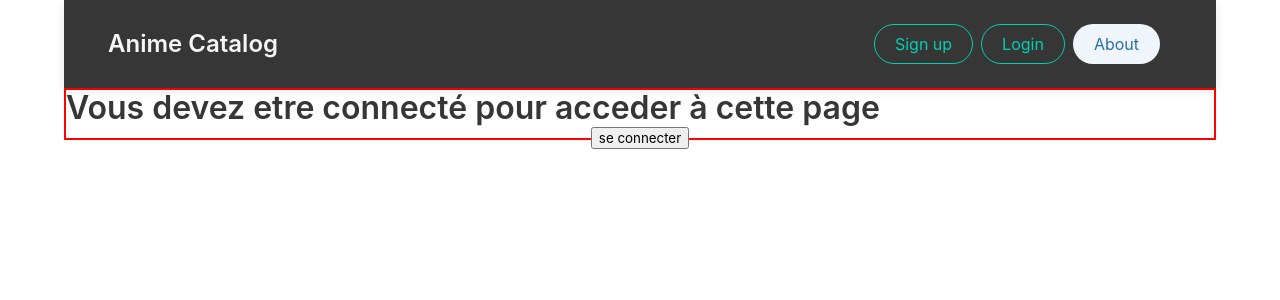
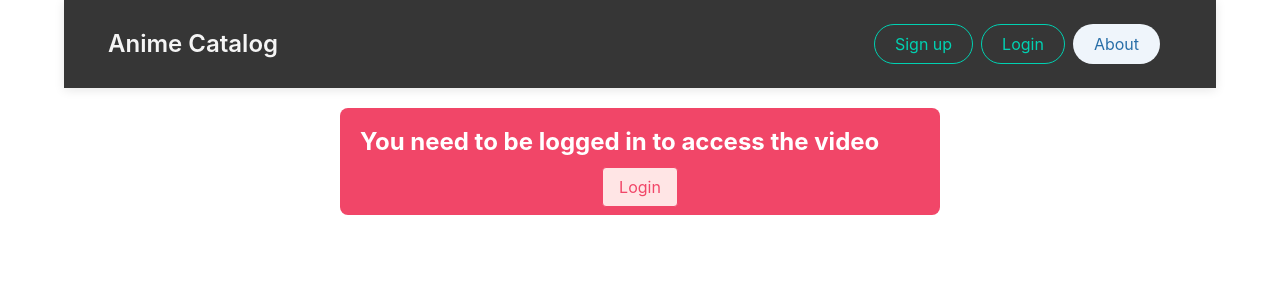
Before and after one commit to andrei22131/web_tvShow, a Vue app: page /jouerEpisode/1 in a window 1280 px wide. Shown: the top 300 px of the page. Built offline with nearby package versions, Linux system fonts and the light colour scheme.

Commit message:
error login page

```diff
--- a/src/views/JouerEpisodeView.vue
+++ b/src/views/JouerEpisodeView.vue
@@ -1,25 +1,21 @@
 <template>
     <div id="app" class="container" v-if="infosVideo !== null" role="main">
-        <div>
+        <div class="video-section">
             <div class="video-container" role="region">
                 <video controls autoplay :src="infosVideo.videoURL" alt="Vidéo en cours de lecture"></video>
             </div>
         </div>
     </div>
 
-
-    <div v-if="errorMessage.length !== 0" class="block" role="alert">
-        <div class="title is-3 boiteRouge" tabindex="0" role="alert" id="errorDiv" ref="errorDiv"
+    <div v-if="errorMessage.length !== 0" class="notification is-danger" role="alert">
+        <div class="title is-4" tabindex="0" role="alert" id="errorDiv" ref="errorDiv"
             aria-describedby="errorDescription">
-            <span v-for="error in errorMessage" v-bind:key="error">
+            <span v-for="error in errorMessage" :key="error">
                 {{ error }}
                 <br />
-
-                <div class="columns is-centered">
-                    <router-link v-bind:to="{
-                        name: 'LoginView'
-                    }">
-                        <button aria-required="true"> se connecter </button>
+                <div class="columns is-centered mt-3">
+                    <router-link :to="{ name: 'LoginView' }">
+                        <button class="button is-danger is-light" aria-required="true">Login</button>
                     </router-link>
                 </div>
             </span>
@@ -27,12 +23,9 @@
     </div>
 </template>
 
-
-
 <script>
 import { svrURL } from "@/constants";
 import { myStore } from "@/stores/counter";
-
 
 export default {
     name: "JouerEpisodeView",
@@ -54,17 +47,14 @@ export default {
             const token = this.store.token;
             this.errorMessage = [];
 
-
-            if (token === "" || token === null) {
-                this.errorMessage.push("Vous devez etre connecté pour acceder à cette page");
-            }
-            else {
+            if (!token) {
+                this.errorMessage.push("You need to be logged in to access the video");
+            } else {
                 const bearerToken = `bearer ${token}`;
-                const response = await fetch(`${svrURL}/viewepisode?episodeId=${this.$route.params.episodeId}`,
-                    {
-                        method: "GET",
-                        headers: { authorization: bearerToken },
-                    });
+                const response = await fetch(`${svrURL}/viewepisode?episodeId=${this.$route.params.episodeId}`, {
+                    method: "GET",
+                    headers: { authorization: bearerToken },
+                });
                 if (response.ok) {
                     this.infosVideo = await response.json();
                 } else {
@@ -75,28 +65,59 @@ export default {
                 }
             }
         },
-
     },
-
 };
 </script>
 
-
-<style>
-.video-container {
+<style scoped>
+/* Video Section */
+.video-section {
     display: flex;
     justify-content: center;
     align-items: center;
-    height: 100vh;
+    height: calc(100vh - 100px);
+    background-color: #f4f4f9;
+    padding: 20px;
+}
+
+.video-container {
+    width: 100%;
+    max-width: 900px;
+    box-shadow: 0 4px 20px rgba(0, 0, 0, 0.1);
+    border-radius: 12px;
+    overflow: hidden;
+    background-color: white;
 }
 
 video {
-    width: 80%;
+    width: 100%;
     height: auto;
+    border-radius: 12px;
 }
 
+/* Error Notification */
+.notification.is-danger {
+    margin: 20px auto;
+    max-width: 600px;
+    padding: 20px;
+    background-color: #f14668;
+    color: white;
+    border-radius: 8px;
+}
 
-.boiteRouge {
-    border: 2px solid red;
+.notification.is-danger .title {
+    font-weight: bold;
+}
+
+.button.is-danger.is-light {
+    background-color: #ffe5e5;
+    color: #f14668;
+    border: 1px solid #f14668;
+    transition: background-color 0.3s ease;
+}
+
+.button.is-danger.is-light:hover {
+    background-color: #f14668;
+    color: white;
 }
 </style>
```
